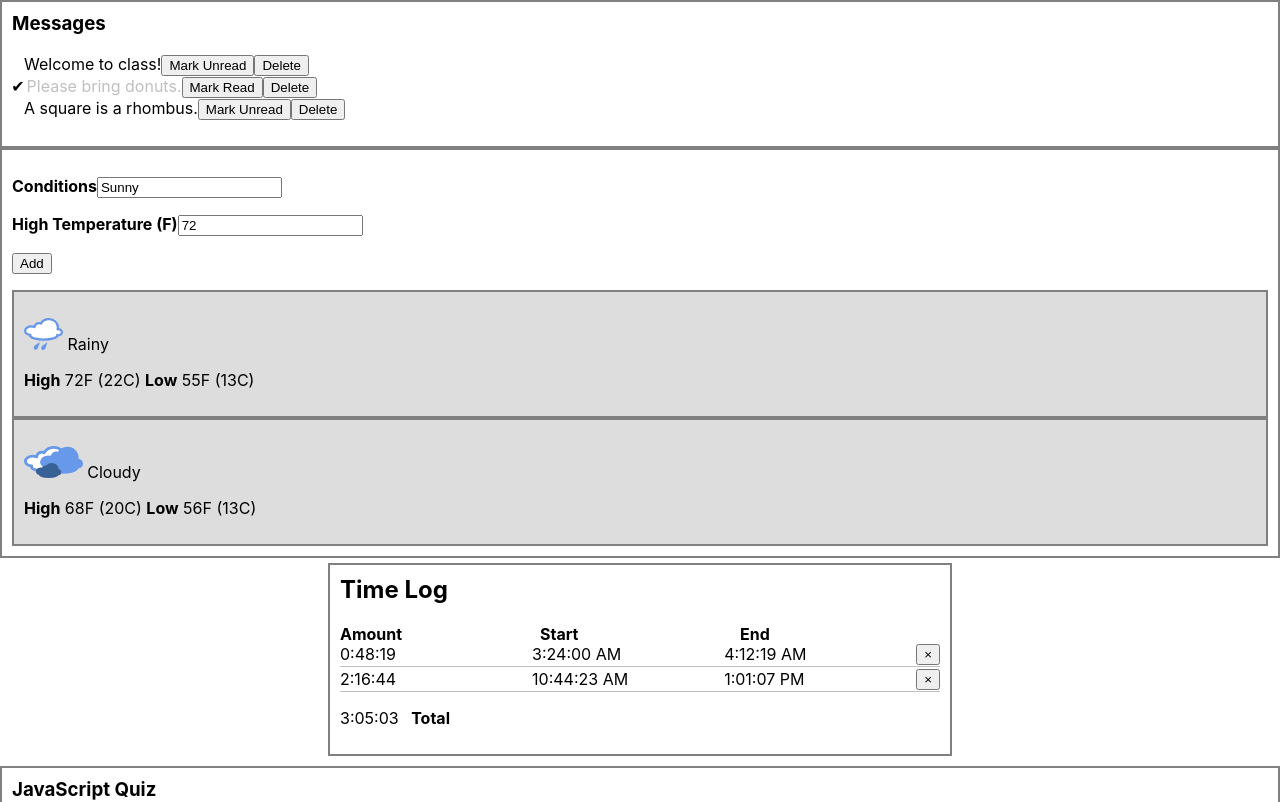
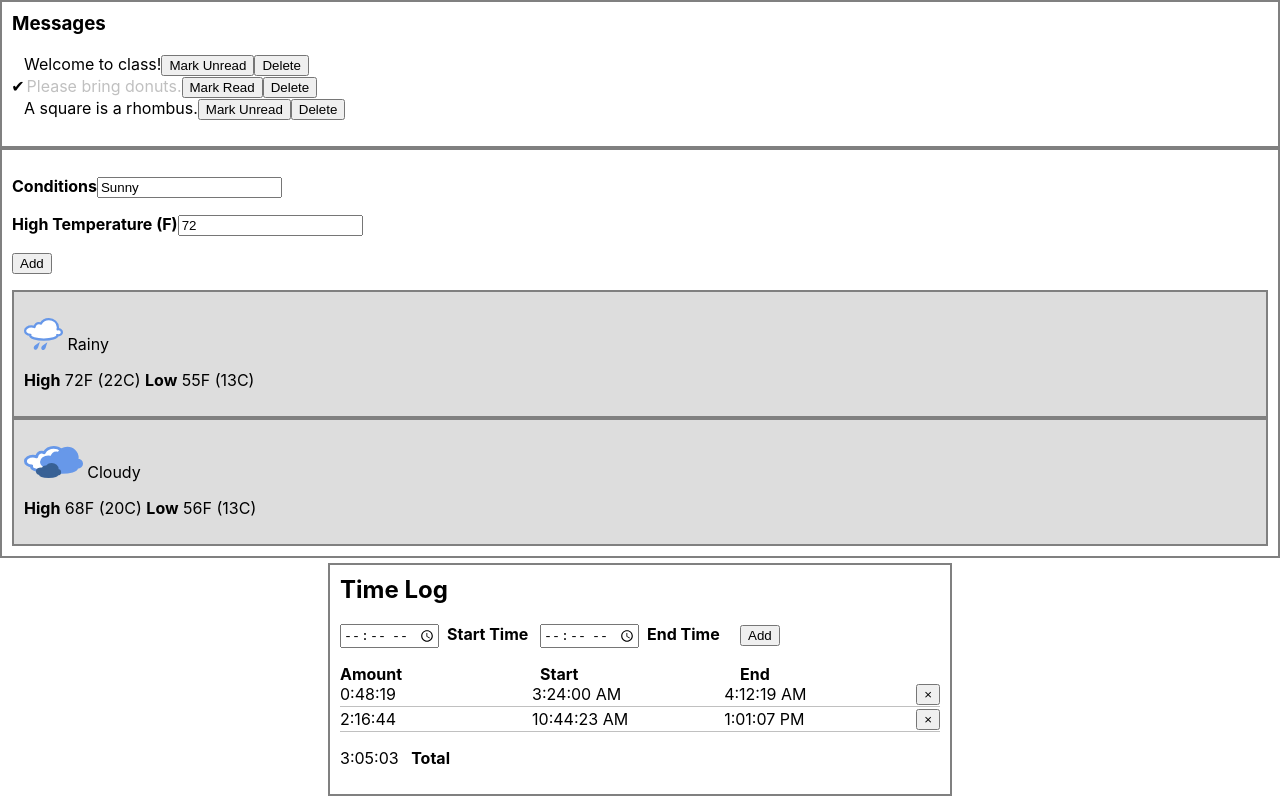
Before and after one commit to dwolverton/react-workshop-session2, a React (Create React App) app: page / in a window 1280 px wide. Shown: the top 802 px of the page. Built offline with nearby package versions, Linux system fonts and the light colour scheme.

Commit message:
TimeForm

```diff
--- a/src/components/TimeLog/TimeForm.js
+++ b/src/components/TimeLog/TimeForm.js
@@ -1,5 +1,5 @@
 import React, { Component } from 'react';
-import { formatTime } from '../../timeUtil';
+import { parseTime } from '../../timeUtil';
 
 class TimeForm extends Component {
 
@@ -8,15 +8,41 @@ class TimeForm extends Component {
     end: ""
   }
 
+  handleChangeStart = (e) => {
+    this.setState({
+      start: e.target.value
+    });
+  }
+  handleChangeEnd = (e) => {
+    this.setState({
+      end: e.target.value
+    });
+  }
+  handleSubmit = (e) => {
+    e.preventDefault();
+    let entry = {
+      start: parseTime(this.state.start),
+      end: parseTime(this.state.end)
+    }
+    this.props.onAdd(entry);
+    // Clear form
+    this.setState({
+      start: "",
+      end: ""
+    });
+  }
+
   render() {
     return (
       <form className="TimeForm TimeLog__row" onSubmit={this.handleSubmit}>
         <label>
-          <input type="time" required/>
+          <input type="time" required value={this.state.start}
+                 onChange={this.handleChangeStart}/>
           <span className="TimeLog__label">Start Time</span>
         </label>
         <label>
-          <input type="time" required/>
+          <input type="time" required value={this.state.end}
+                onChange={this.handleChangeEnd}/>
           <span className="TimeLog__label">End Time</span>
         </label>
         <span>
--- a/src/components/TimeLog/TimeLog.js
+++ b/src/components/TimeLog/TimeLog.js
@@ -2,6 +2,7 @@ import React, { Component } from 'react';
 import './TimeLog.css';
 import { diffInSeconds, formatDiffInSeconds } from '../../timeUtil';
 import TimeEntry from './TimeEntry';
+import TimeForm from './TimeForm';
 
 class TimeLog extends Component {
 
@@ -12,6 +13,14 @@ class TimeLog extends Component {
     ]
   }
 
+  handleAddEntry = (entry) => {
+    this.setState(prev => {
+      const newList = prev.entries.slice(0);
+      newList.push(entry);
+      return { entries: newList };
+    });
+  }
+
   render() {
     const total = this.state.entries.reduce((sum, entry) => sum + diffInSeconds(entry.end, entry.start), 0);
 
@@ -19,6 +28,7 @@ class TimeLog extends Component {
       <div className="TimeLog">
         <h2>Time Log</h2>
 
+        <TimeForm onAdd={this.handleAddEntry}/>
 
         <div className="TimeLog__headings TimeLog__row">
           <span>Amount</span><span>Start</span><span>End</span>
```
